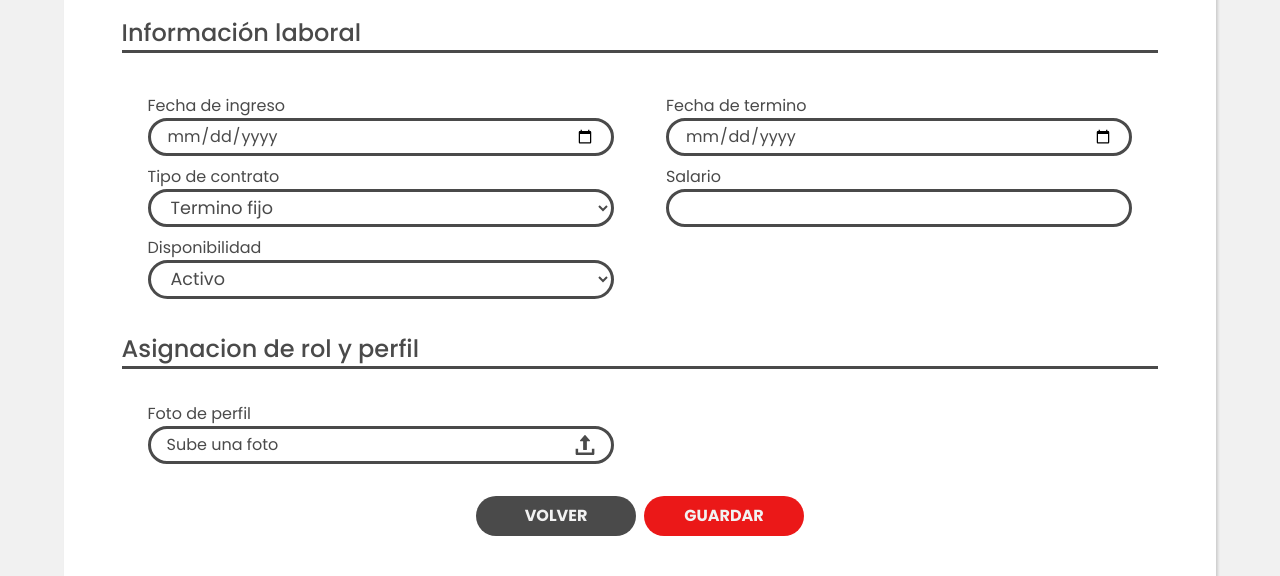
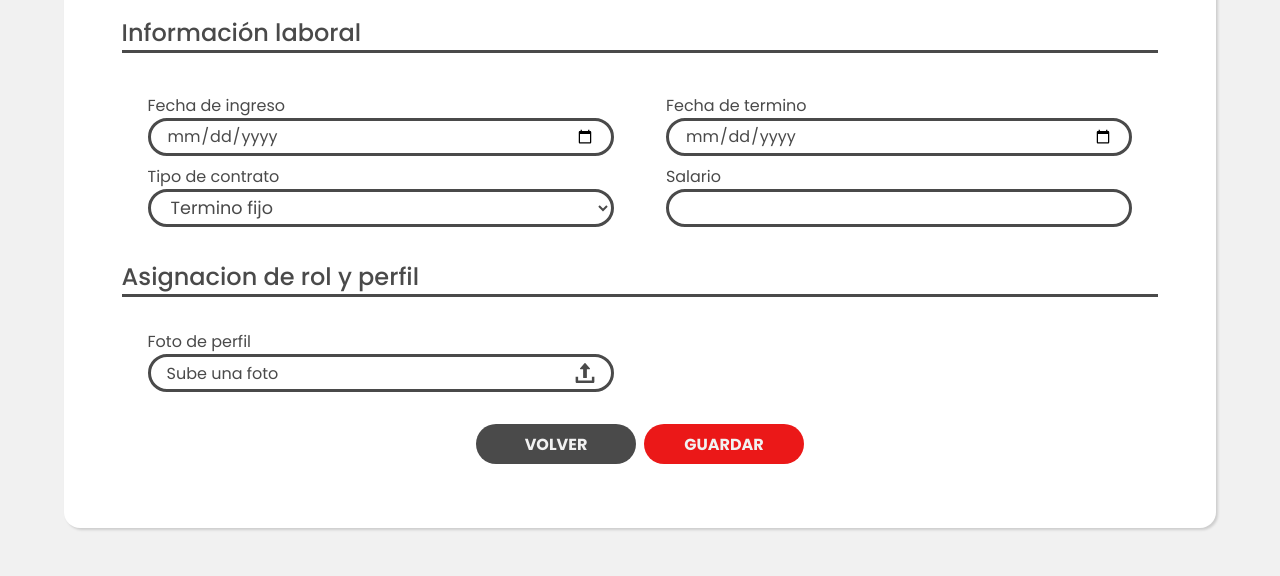
Before and after one commit to escorcia21/JoseCuervo-Grupo9, a Flask app: page /registro in a window 1280 px wide. Shown: the part 731-1307 px from the top of the page. Run offline with Flask 2, Linux system fonts and the light colour scheme; a user stored in the database is signed in.

```diff
--- a/app.py
+++ b/app.py
@@ -13,7 +13,7 @@ from markupsafe import escape
 from werkzeug.security import check_password_hash, generate_password_hash
 from werkzeug.utils import redirect, secure_filename
 
-
+DOMAIN = 'http://127.0.0.1:5000/'
 UPLOAD_FOLDER = 'static\profile'
 ALLOWED_EXTENSIONS = {'jpg', 'jpeg'}
 
@@ -221,7 +221,6 @@ def registro():
             termino = escape(request.form["termino"])
             salario = escape(request.form["salario"])
             tipo = escape(request.form["tipo"])
-            disponibilidad = escape(request.form["disponibilidad"])
             if session["rol"] == 2:
                 rol = 3
             else:
@@ -231,24 +230,29 @@ def registro():
 
             file = request.files['archivo']
             filename = secure_filename(file.filename)
-            if filename=="":
-                filename="profile/default.png"
-            elif file and allowed_file(filename):
-                filename = filename.rsplit('.', 1)
-                filename[0] = str(cedula)
-                filename = filename[0]+"."+filename[1]
-                file.save(os.path.join(app.config['UPLOAD_FOLDER'], filename))
-                filename = "profile/"+filename
-            else:
-                filename="profile/default.png"
-                flash("No se subio la foto, extension no soportada","error")
-
 
             try:
                 with sqlite3.connect('joseCuervoDB.db') as con:
+                    if filename=="":
+                        filename="profile/default.png"
+                    elif file and allowed_file(filename):
+                        filename = filename.rsplit('.', 1)
+                        filename[0] = str(cedula)
+                        filename = filename[0]+"."+filename[1]
+                        file.save(os.path.join(app.config['UPLOAD_FOLDER'], filename))
+                        filename = "profile/"+filename
+                    else:
+                        filename="profile/default.png"
+                        flash("No se subio la foto, extension no soportada","error")
+
                     cur = con.cursor()
-                    cur.execute("INSERT INTO usuario (CC,nombre,edad,estado_civil,celular,direccion,email,fecha_ingreso,fecha_termino,tipo_contrato,salario,rol,disponibilidad,foto,contraseña,primera_vez,registrador,apellido,fecha_nacimiento,sexo) VALUES (?,?,?,?,?,?,?,?,?,?,?,?,?,?,?,?,?,?,?,?)", (cedula,nombre,edad,estado_civil,celular,direccion,email,ingreso,termino,tipo,salario,rol,disponibilidad,filename,cedulahash,1,session["email"],apellido,nacimiento,sexo))
+                    cur.execute("INSERT INTO usuario (CC,nombre,edad,estado_civil,celular,direccion,email,fecha_ingreso,fecha_termino,tipo_contrato,salario,rol,foto,contraseña,registrador,apellido,fecha_nacimiento,sexo,disponibilidad) VALUES (?,?,?,?,?,?,?,?,?,?,?,?,?,?,?,?,?,?,?)", (cedula,nombre,edad,estado_civil,celular,direccion,email,ingreso,termino,tipo,salario,rol,filename,cedulahash,session["email"],apellido,nacimiento,sexo,1))
                     con.commit()
+
+                    msg = Message('Registro exitoso', sender = app.config['MAIL_USERNAME'], recipients = [email])
+                    msg.body = f"Su registro ha sido exitoso en la pagina de jose cuervo, para ingresar debe colocar su numero de cedula tanto en el usuario como en la contraseña.\n{DOMAIN}"
+                    mail.send(msg)
+
                     flash("Registrado con exito","info")
                     return redirect('/dashboard')
             except Error as er:
@@ -305,7 +309,6 @@ def actualizar_usuario(cedula):
             termino = escape(request.form["termino"])
             salario = escape(request.form["salario"])
             tipo = escape(request.form["tipo"])
-            udisponibilidad = escape(request.form["disponibilidad"])
             if session["rol"] == 1:
                 urol = escape(request.form["select"])
             else:
@@ -314,25 +317,30 @@ def actualizar_usuario(cedula):
 
             file = request.files['archivo']
             filename = secure_filename(file.filename)
-            if filename=="":
-                filename="profile/default.png"
-            elif file and allowed_file(filename):
-                filename = filename.rsplit('.', 1)
-                filename[0] = str(cedula)
-                filename = filename[0]+"."+filename[1]
-                file.save(os.path.join(app.config['UPLOAD_FOLDER'], filename))
-                filename = "profile/"+filename
-            else:
-                filename="profile/default.png"
-                flash("No se subio la foto, extension no soportada","error")
-
 
             try :
                 with sqlite3.connect('joseCuervoDB.db') as con:
+
+                    if filename=="":
+                        filename="profile/default.png"
+                    elif file and allowed_file(filename):
+                        filename = filename.rsplit('.', 1)
+                        filename[0] = str(cedula)
+                        filename = filename[0]+"."+filename[1]
+                        file.save(os.path.join(app.config['UPLOAD_FOLDER'], filename))
+                        filename = "profile/"+filename
+                    else:
+                        filename="profile/default.png"
+                        flash("No se subio la foto, extension no soportada","error")
+
                     cur = con.cursor()
-                    cur.execute('UPDATE usuario SET nombre=?,edad=?,estado_civil=?,celular=?,direccion=?,email=?,fecha_ingreso=?,fecha_termino=?,tipo_contrato=?,salario=?,rol=?,disponibilidad=?,foto=?,apellido=?,fecha_nacimiento=?,sexo=? WHERE CC=?',(nombre,edad,estado_civil,celular,direccion,email,ingreso,termino,tipo,salario,urol,udisponibilidad,filename,apellido,nacimiento,sexo,cedula))
+                    cur.execute('UPDATE usuario SET nombre=?,edad=?,estado_civil=?,celular=?,direccion=?,email=?,fecha_ingreso=?,fecha_termino=?,tipo_contrato=?,salario=?,rol=?,foto=?,apellido=?,fecha_nacimiento=?,sexo=? WHERE CC=?',(nombre,edad,estado_civil,celular,direccion,email,ingreso,termino,tipo,salario,urol,filename,apellido,nacimiento,sexo,cedula))
                     con.commit()
                     if con.total_changes > 0:
+                        msg = Message('Se han actualizado sus datos', sender = app.config['MAIL_USERNAME'], recipients = [email])
+                        msg.body = f"Sus datos han sido actualizos por favor revise la pagina."
+                        mail.send(msg)
+
                         flash("Actualizado con exito","info")
                         return redirect(f"/dashboard/{cedula}")
                     else:
@@ -480,7 +488,7 @@ def solicitud():
                     sexo = escape(request.form["sexo"])
                     cometarios = escape(request.form["comentarios"])
                     msg = Message('Peticion de actualizacion de datos', sender = app.config['MAIL_USERNAME'], recipients = [usuario["registrador"]])
-                    msg.body = f"Nombre: {nombre} Apellido: {apellido} Edad: {edad}\nNacimiento: {nacimiento} Email: {email} Celular: {celular}\nCedula: {cedula} Dirección: {direccion} Estado civil: {estado_civil}\nSexo: {sexo}\n\nComentarios:\n{cometarios}"
+                    msg.body = f"Nombre: {nombre}\nApellido: {apellido}\nEdad: {edad}\nNacimiento: {nacimiento}\nEmail: {email}\nCelular: {celular}\nCedula: {cedula}\nDirección: {direccion}\nEstado civil: {estado_civil}\nSexo: {sexo}\n\nComentarios:\n{cometarios}"
                     mail.send(msg)
                     flash("Mensaje enviado con exito","info")
                     return redirect("/empleado")
@@ -608,7 +616,7 @@ def recuperar():
                         con.commit()
                         if con.total_changes > 0:
                             msg = Message('Cambio de contraseña', sender = app.config['MAIL_USERNAME'], recipients = [usuario["email"]])
-                            msg.body = f"Por favor ingresa al siguiente link para recuperar tu contraseña:\nhttp://127.0.0.1:5000/restablecer/{token}"
+                            msg.body = f"Por favor ingresa al siguiente link para recuperar tu contraseña:\n{DOMAIN}restablecer/{token}"
                             mail.send(msg)
                             flash("Revisa tu correo para recuperar tu contraseña","info")
                         return redirect("/")
--- a/static/styles/alertas.css
+++ b/static/styles/alertas.css
@@ -36,7 +36,7 @@
 .Message-body {
     display: table-cell;
     vertical-align: middle;
-    padding: 20px 40px 20px 10px;
+    padding: 40px 40px 40px 10px;
 }
 .Message-body > p {
     line-height: 1.2;
--- a/templates/politicas.html
+++ b/templates/politicas.html
@@ -126,7 +126,7 @@
         El deshabilitar el uso de cookies en puede causar que el sitio no funcione de manera adecuada, con poca velocidad, con errores o que presente fallas que no permitan el uso por parte del USUARIO.
         </h1>
         <div class="botones">
-            <a id="volver" class="button" href="/">VOLVER</a>
+            <a id="volver" class="button" href="/">ACEPTAR</a>
         </div>
     </div>
 </body>
--- a/templates/registroAdmin.html
+++ b/templates/registroAdmin.html
@@ -84,13 +84,6 @@
                     <p class="titulo">Salario</p>
                     <input value="{{salario}}" type="number" name="salario">
                 </div>
-                <div class="field-container">
-                    <p class="titulo">Disponibilidad</p>
-                    <select name="disponibilidad" >
-                        <option value="1">Activo</option>
-                        <option value="0">No activo</option>
-                    </select>
-                </div>
             </div>
             <p class="titulos">Asignacion de rol y perfil</p>
             <div class="archivos">
```
Also changed, not shown: static/styles/vistaAdmin.css (+3 -4 lines), templates/registroSuper.html (+0 -7 lines), joseCuervoDB.db, static/profile/1111111.jpg (deleted), static/profile/12121212.jpg (deleted), static/profile/121323.jpg (deleted), static/profile/303030.jpg (added), static/profile/505050.jpg (added).
